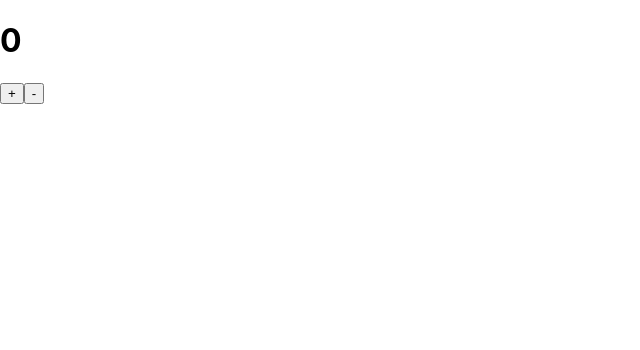
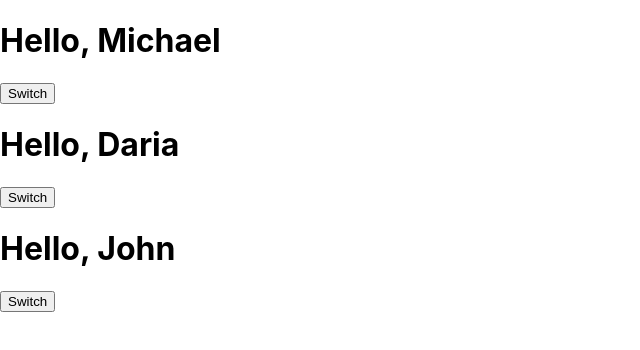
Before and after one commit to mikhael6363/React-practice, a React (Create React App) app: page / in a window 1280 px wide. Shown: the top 350 px of the page, without its empty margins (0-640 px from the left). Built offline with nearby package versions, Linux system fonts and the light colour scheme.

Commit message:
Add Aloha  switch examples 1v

```diff
--- a/src/App.js
+++ b/src/App.js
@@ -1,38 +1,14 @@
-import { Component } from 'react';
+import React from 'react';
+import Aloha from './components/Aloha';
 
-class Counter extends Component {
-  constructor(props) {
-    super(props);
-    this.state = {
-      count: 0,
-    };
-  }
-  increment = () => {
-    const { count } = this.state;
-    const countCopy = JSON.parse(JSON.stringify(count));
-    this.setState({
-      count: countCopy + 1,
-    });
-  };
-  decrement = () => {
-    const { count } = this.state;
-    const countCopy = JSON.parse(JSON.stringify(count));
-    if (countCopy > 0) {
-      this.setState({
-        count: countCopy - 1,
-      });
-    }
-  };
-  render() {
-    const { count } = this.state;
-    return (
-      <>
-        <h1>{count}</h1>
-        <button onClick={this.increment}>+</button>
-        <button onClick={this.decrement}>-</button>
-      </>
-    );
-  }
+function App() {
+  return (
+    <>
+      <Aloha name='Michael' />
+      <Aloha name='Daria' />
+      <Aloha name='John' />
+    </>
+  );
 }
 
-export default Counter;
+export default App;
--- /dev/null
+++ b/src/components/Aloha/index.jsx
@@ -0,0 +1,26 @@
+import { Component } from 'react';
+
+class Aloha extends Component {
+  constructor(props) {
+    super(props);
+    this.state = {
+      isGreeting: true,
+    };
+  }
+  btnHandler = () => {
+    const { isGreeting } = this.state;
+    this.setState({ isGreeting: !isGreeting });
+  };
+  render() {
+    const { name, img } = this.props;
+    const { isGreeting } = this.state;
+    return (
+      <>
+        <h1>{isGreeting ? 'Hello' : 'Goodbye'}, {name}</h1>
+        <img src={img} />
+        <button onClick={this.btnHandler}>Switch</button>
+      </>
+    );
+  }
+}
+export default Aloha;
```
